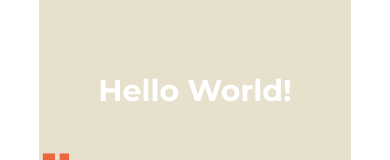
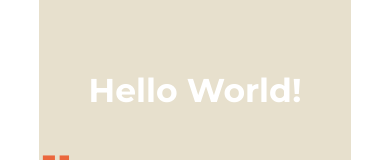
Before and after one commit to runnndmc/dmc-portfolio, a React (Create React App) app: page / in a window 390 px wide. Shown: the part 169-329 px from the top of the page. Built offline with nearby package versions, Linux system fonts and the light colour scheme; a web font is replaced by a local one.

Commit message:
galaxy fold media query

```diff
--- a/src/App.css
+++ b/src/App.css
@@ -52,10 +52,10 @@
  }
  .hello{
    color: #FFFFFF;
-   font-weight: bold;
+   font-weight: bolder;
    text-align: center;
    margin-top:0;
-   font-size: 30px;
+   font-size: 33px;
    margin-bottom: 0;
  }
  .intro{
@@ -219,6 +219,22 @@ a{
   .statement{
     font-size: 12px;
   }
+  .intro{
+    font-size: 40px;
+  }
+  .job-title{
+    letter-spacing: 0px;
+  }
+  .nav{
+    margin-top: 10px;
+  }
+  .nav-bar{
+    font-size: 13px;
+    align-items: baseline;
+    justify-content: space-between;
+    margin-top: 5px;
+  }
+
 }
 
 @media (min-width: 414px){
```
